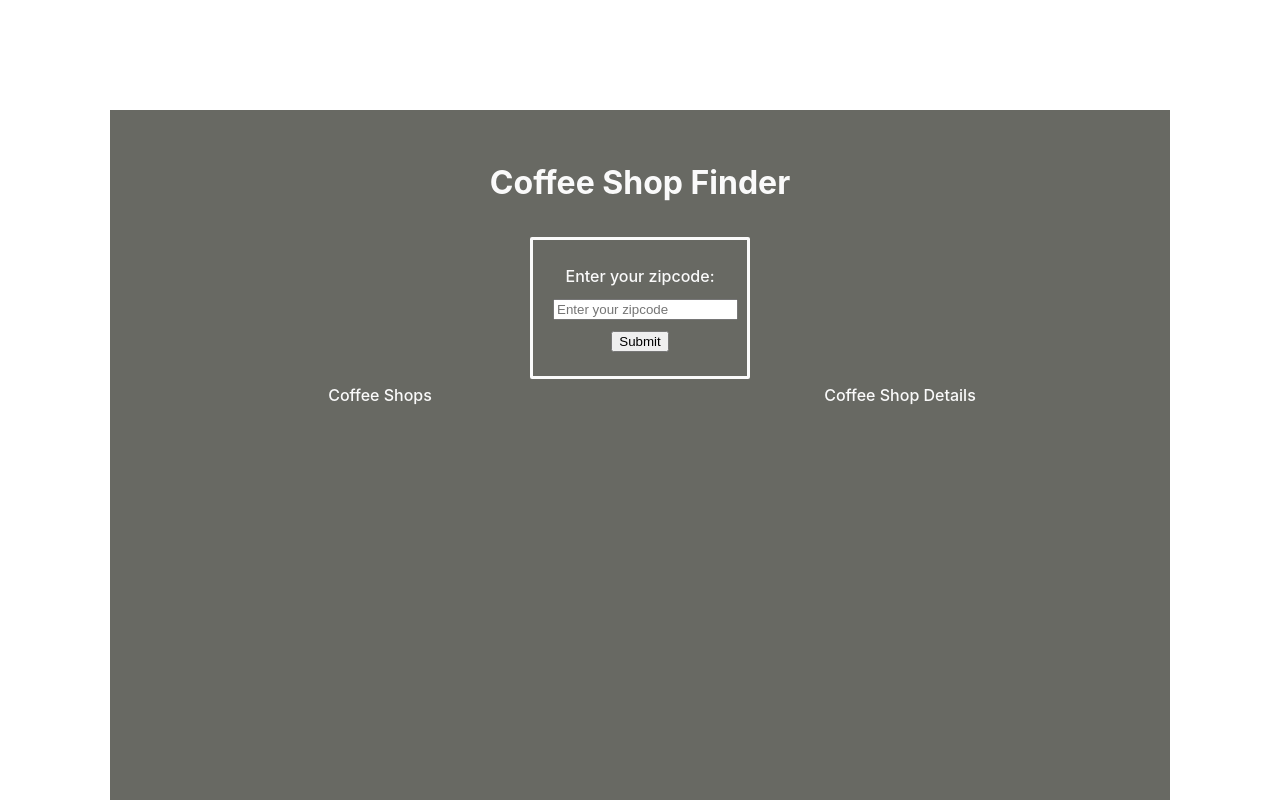
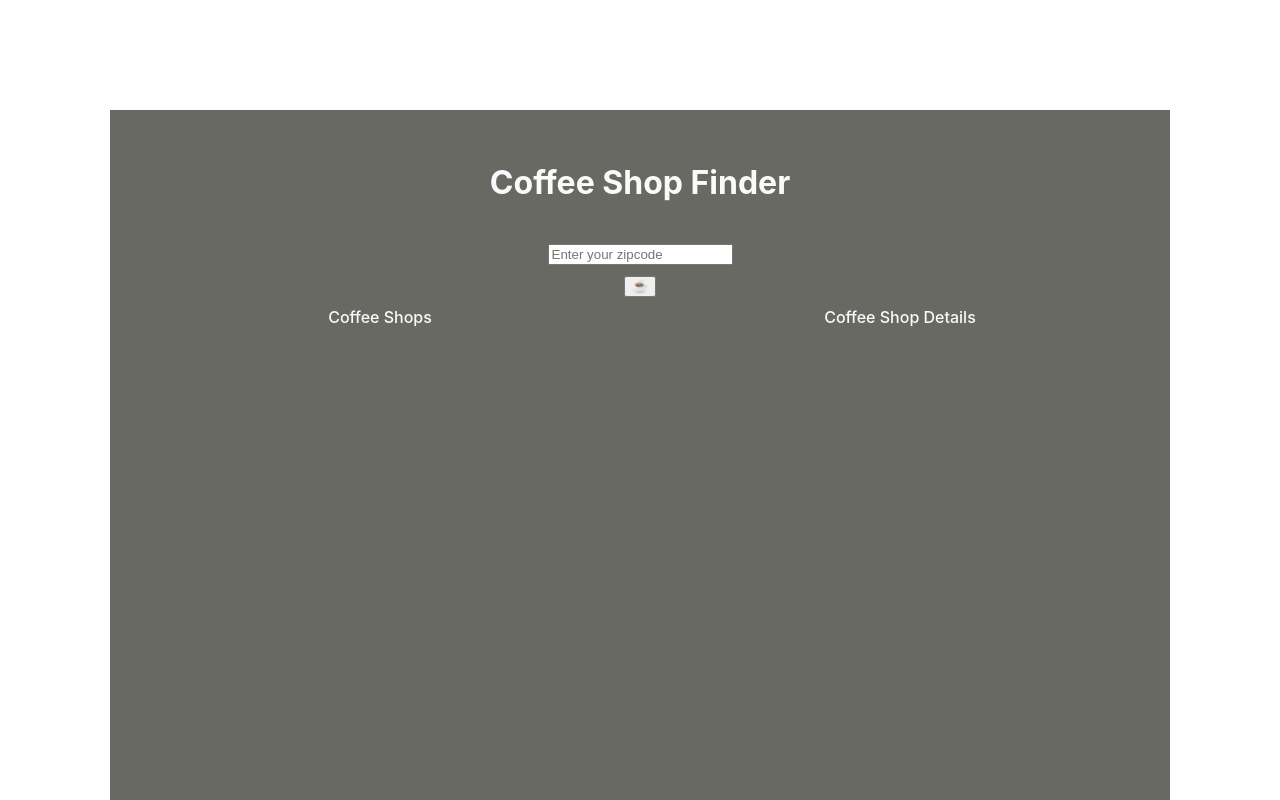
Before and after one commit to krislitman/coffee_shop_finder_fe, a React (Create React App) app: page / in a window 1280 px wide. Shown: the top 800 px of the page. Built offline with nearby package versions, Linux system fonts and the light colour scheme.

Commit message:
Added state to form component, also added css file for form

```diff
--- a/src/components/zipcodeForm.js
+++ b/src/components/zipcodeForm.js
@@ -1,15 +1,26 @@
 import React from 'react'
+import '../zipcodeForm.css'
 
 class ZipcodeForm extends React.Component {
+  constructor() {
+    super()
+    this.state = {
+      zipcode: '',
+    }
+  }
+
   render() {
     return (
-      <React.Fragment>
-        <form align="center" className="yelp_search">
-          <label for='zipcode'>Enter your zipcode:</label><br></br>
-          <input type='text' id='zipcode' placeholder='Enter your zipcode' /><br></br>
-          <input type='submit' value='Submit'/>
+        <form>
+          <input
+            type='text'
+            placeholder='Enter your zipcode'
+            name='zipcode'
+            value={this.state.zipcode}
+          /><br></br>
+
+          <button>☕️</button>
         </form>
-      </React.Fragment>
     )
   }
 }
```
Also changed, not shown: src/zipcodeForm.css (added).
